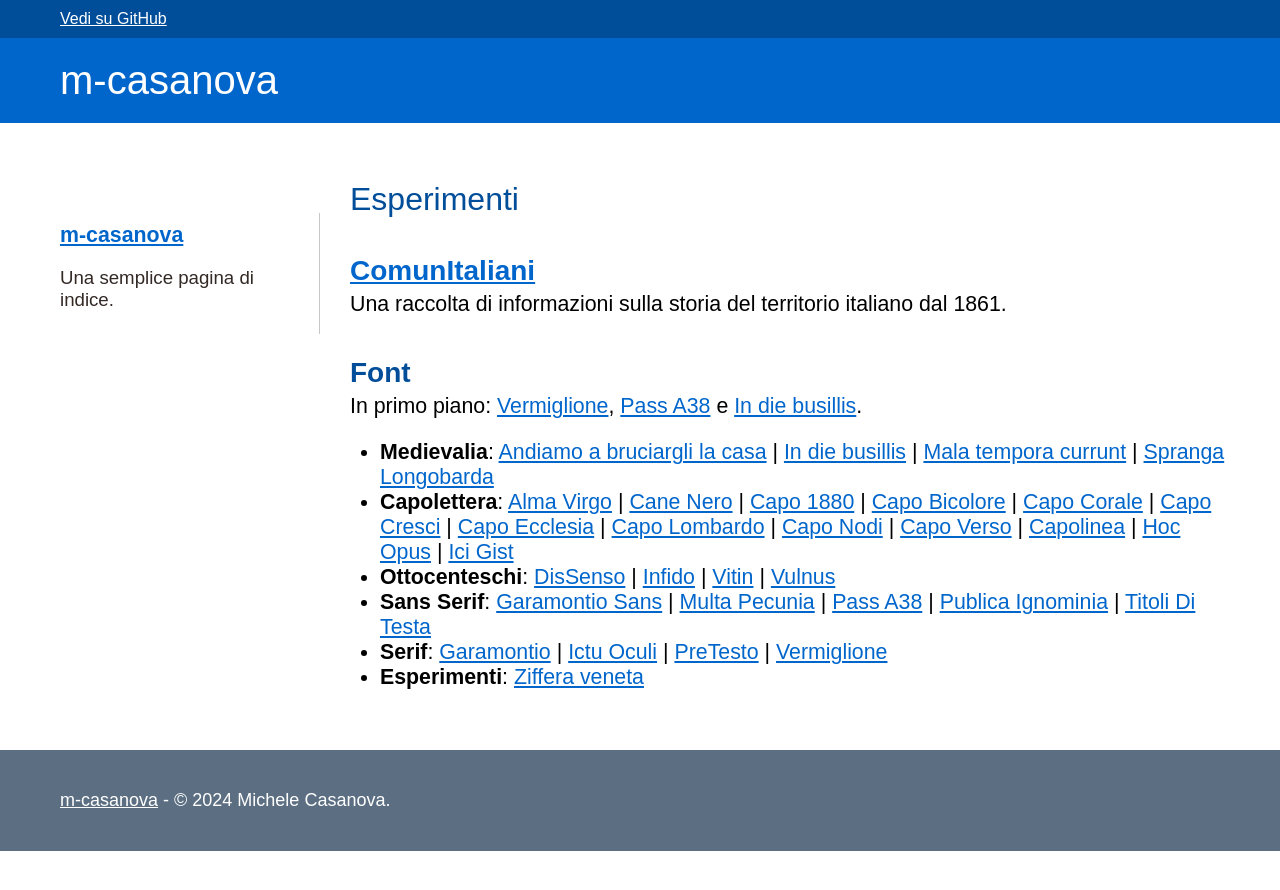
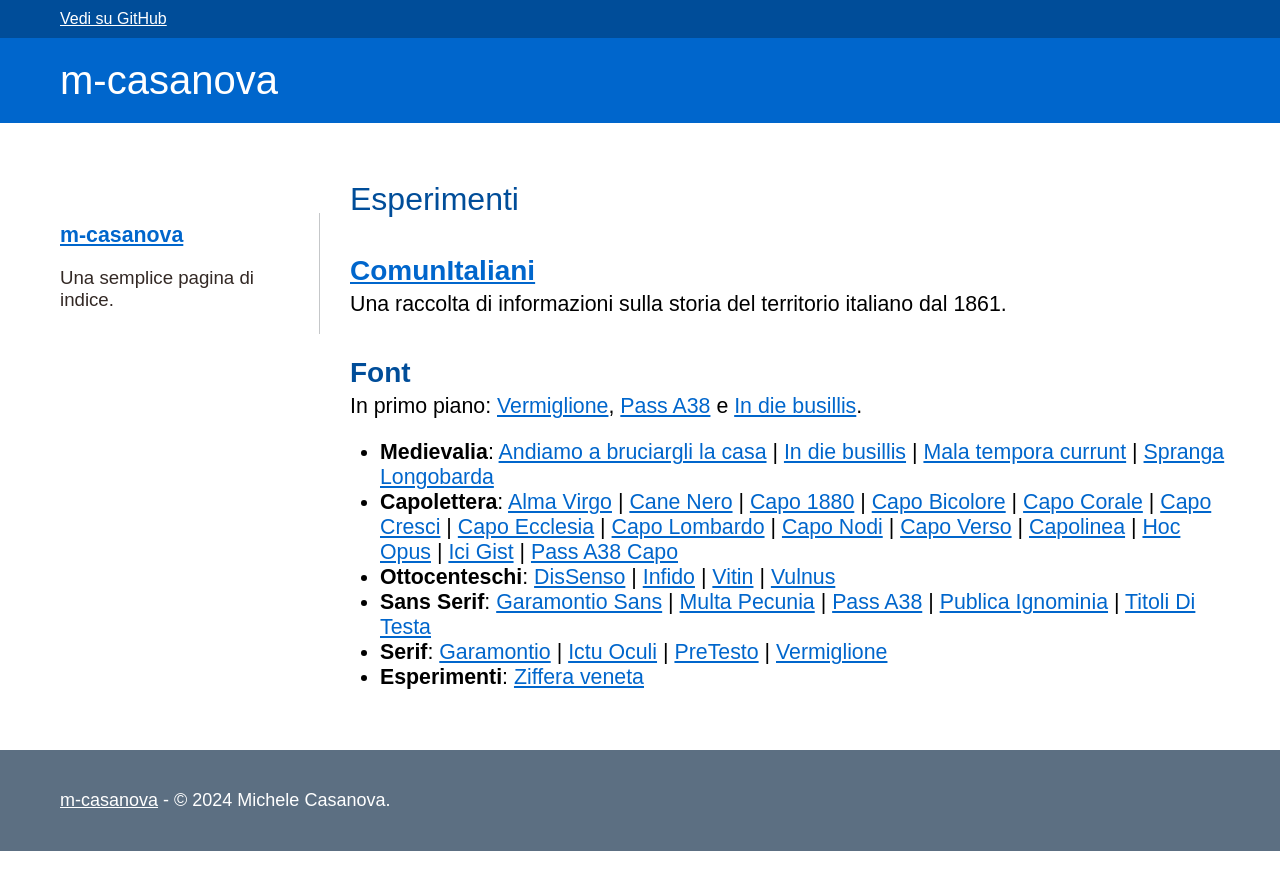
Before and after one commit to m-casanova/m-casanova.github.io, a Jekyll site: the page built from index.md, in a window 1280 px wide. Shown: the top 890 px of the page. Built offline with Jekyll 4.4.1, drawn with Linux system fonts in a browser that asks for light colours; some web fonts are replaced.

Commit message:
+ Pass A38 Capo

```diff
--- a/index.md
+++ b/index.md
@@ -31,7 +31,8 @@ In primo piano: [Vermiglione](/Vermiglione), [Pass A38](/Pass-A38) e [In die bus
 [Capo Verso](/CapoVerso) |
 [Capolinea](/Capolinea) |
 [Hoc Opus](/HocOpus) |
-[Ici Gist](/IciGist)
+[Ici Gist](/IciGist) |
+[Pass A38 Capo](/PassA38Capo)
 * __Ottocenteschi__: [DisSenso](/DisSenso) |
 [Infido](/Infido) |
 [Vitin](/Vitin) |
```
